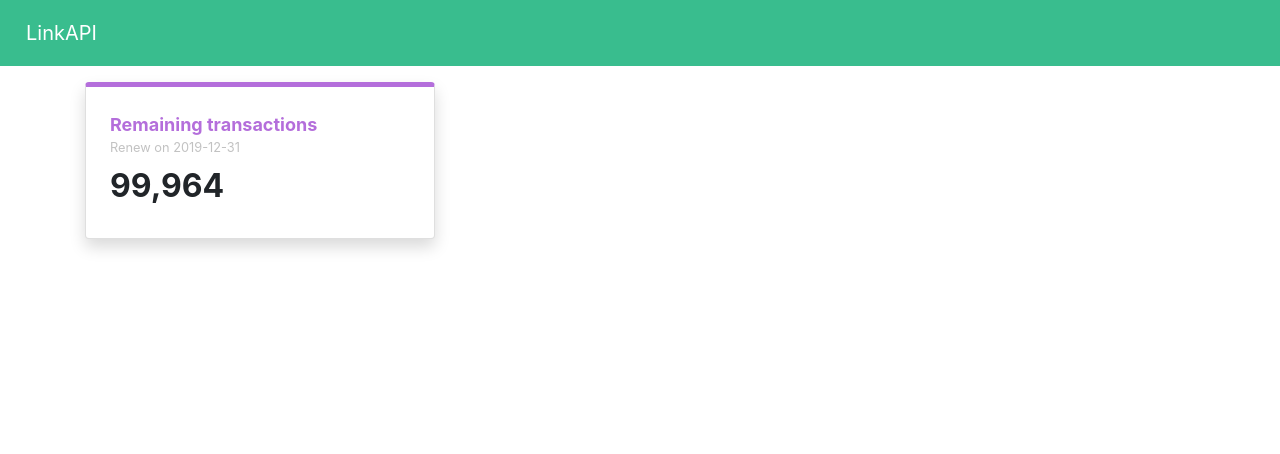
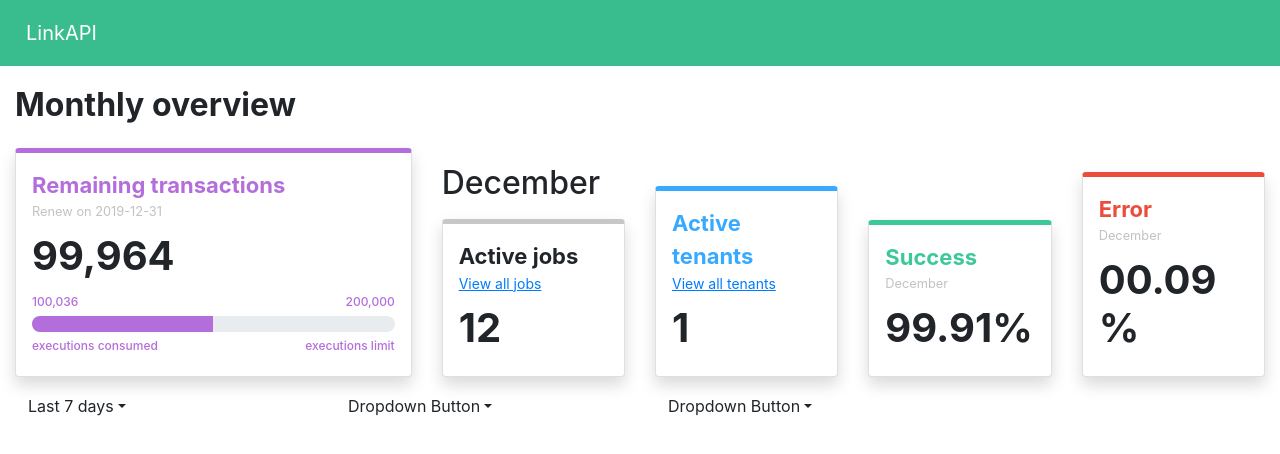
Before and after one commit to tierryray/linkapi, a React (Create React App) app: page / in a window 1280 px wide. Shown: the top 454 px of the page. Built offline with nearby package versions, Linux system fonts and the light colour scheme.

Commit message:
Monthly Overview Cards Done

```diff
--- a/package.json
+++ b/package.json
@@ -7,6 +7,7 @@
     "@testing-library/react": "^9.3.2",
     "@testing-library/user-event": "^7.1.2",
     "bootstrap": "^4.4.1",
+    "prop-types": "^15.7.2",
     "react": "^16.12.0",
     "react-bootstrap": "^1.0.0-beta.16",
     "react-dom": "^16.12.0",
--- a/src/App.js
+++ b/src/App.js
@@ -1,6 +1,8 @@
 import React from 'react';
-import { Container, Navbar, Card, Row, Col } from 'react-bootstrap';
+import { Container, Navbar } from 'react-bootstrap';
 import styled from 'styled-components';
+
+import MonthCards from './components/MonthCards';
 
 const StyledNavbar = styled(Navbar)`
   background-color: #39bd8e;
@@ -8,25 +10,6 @@ const StyledNavbar = styled(Navbar)`
 
 const Logo = styled.span`
   padding: 5px 10px;
-`;
-
-const StyledCard = styled(Card)`
-  border-top: 5px solid #b46edb;
-
-  span {
-    font-size: 18px;
-    font-weight: bold;
-    color: #b46edb;
-  }
-
-  small {
-    color: #c2c2c2;
-  }
-
-  h2 {
-    font-weight: bold;
-    margin-top: 10px;
-  }
 `;
 
 function App() {
@@ -38,20 +21,11 @@ function App() {
         </Navbar.Brand>
       </StyledNavbar>
 
-      <Container>
-        <Row>
-          <Col lg={4}>
-            <StyledCard className="shadow p-4 mt-3 bg-white rounded">
-              <span>Remaining transactions</span>
-              <small>Renew on 2019-12-31</small>
-              <h2>99,964</h2>
-
-              {/* <ContainerBar>
-                <Bar />
-              </ContainerBar> */}
-            </StyledCard>
-          </Col>
-        </Row>
+      <Container fluid>
+        <h2 style={{ fontWeight: 'bold', marginTop: '20px' }}>
+          Monthly overview
+        </h2>
+        <MonthCards />
       </Container>
     </>
   );
--- /dev/null
+++ b/src/components/Card/index.js
@@ -0,0 +1,29 @@
+import React from 'react';
+import PropTypes from 'prop-types';
+import { Card } from 'react-bootstrap';
+import styled from 'styled-components';
+
+const BordererCard = styled(Card)`
+  border-top: 5px solid ${props => props.color};
+`;
+
+const StyledCard = props => {
+  const { color, children } = props;
+
+  return (
+    <BordererCard color={color} className="shadow p-3 mt-3 bg-white rounded">
+      {children}
+    </BordererCard>
+  );
+};
+
+StyledCard.propTypes = {
+  color: PropTypes.string,
+  children: PropTypes.node.isRequired,
+};
+
+StyledCard.defaultProps = {
+  color: '#c7c7c7',
+};
+
+export default StyledCard;
--- /dev/null
+++ b/src/components/MonthCards/index.js
@@ -0,0 +1,128 @@
+/* eslint-disable jsx-a11y/anchor-is-valid */
+import React from 'react';
+import { Col } from 'react-bootstrap';
+import StyledCard from '../Card';
+
+import {
+  Title,
+  Link,
+  Smaller,
+  MainContent,
+  Numbers,
+  StyledProgressBar,
+  StyledRow,
+  DropdownRow,
+  StyledDropdown,
+} from './styles';
+
+const MonthCards = () => (
+  <>
+    <StyledRow>
+      <Col lg={4}>
+        <StyledCard color="#b46edb">
+          <Title color="#b46edb">Remaining transactions</Title>
+          <Smaller>Renew on 2019-12-31</Smaller>
+          <MainContent>99,964</MainContent>
+          <Numbers>
+            <span>100,036</span>
+            <span>200,000</span>
+          </Numbers>
+          <StyledProgressBar now={100.036} max={200.0} />
+          <Numbers>
+            <span>executions consumed</span>
+            <span>executions limit</span>
+          </Numbers>
+        </StyledCard>
+      </Col>
+
+      <Col lg={2}>
+        <h2>December</h2>
+        <StyledCard>
+          <Title>Active jobs</Title>
+          <Link href="#">View all jobs</Link>
+          <MainContent>12</MainContent>
+        </StyledCard>
+      </Col>
+
+      <Col lg={2}>
+        <StyledCard color="#37AAFF">
+          <Title color="#37AAFF">Active tenants</Title>
+          <Link href="#">View all tenants</Link>
+          <MainContent>1</MainContent>
+        </StyledCard>
+      </Col>
+
+      <Col lg={2}>
+        <StyledCard color="#3DC997">
+          <Title color="#3DC997">Success</Title>
+          <Smaller>December</Smaller>
+          <MainContent>99.91%</MainContent>
+        </StyledCard>
+      </Col>
+
+      <Col lg={2}>
+        <StyledCard color="#EC4C3B">
+          <Title color="#EC4C3B">Error</Title>
+          <Smaller>December</Smaller>
+          <MainContent>00.09%</MainContent>
+        </StyledCard>
+      </Col>
+    </StyledRow>
+
+    <DropdownRow style={{ marginTop: '10px' }}>
+      <Col lg={3}>
+        <StyledDropdown>
+          <StyledDropdown.Toggle variant="" id="dropdown-basic">
+            Last 7 days
+          </StyledDropdown.Toggle>
+
+          <StyledDropdown.Menu>
+            <StyledDropdown.Item href="#/action-1">Action</StyledDropdown.Item>
+            <StyledDropdown.Item href="#/action-2">
+              Another action
+            </StyledDropdown.Item>
+            <StyledDropdown.Item href="#/action-3">
+              Something else
+            </StyledDropdown.Item>
+          </StyledDropdown.Menu>
+        </StyledDropdown>
+      </Col>
+      <Col lg={3}>
+        <StyledDropdown>
+          <StyledDropdown.Toggle variant="" id="dropdown-basic">
+            Dropdown Button
+          </StyledDropdown.Toggle>
+
+          <StyledDropdown.Menu>
+            <StyledDropdown.Item href="#/action-1">Action</StyledDropdown.Item>
+            <StyledDropdown.Item href="#/action-2">
+              Another action
+            </StyledDropdown.Item>
+            <StyledDropdown.Item href="#/action-3">
+              Something else
+            </StyledDropdown.Item>
+          </StyledDropdown.Menu>
+        </StyledDropdown>
+      </Col>
+      <Col lg={3}>
+        <StyledDropdown>
+          <StyledDropdown.Toggle variant="" id="dropdown-basic">
+            Dropdown Button
+          </StyledDropdown.Toggle>
+
+          <StyledDropdown.Menu>
+            <StyledDropdown.Item href="#/action-1">Action</StyledDropdown.Item>
+            <StyledDropdown.Item href="#/action-2">
+              Another action
+            </StyledDropdown.Item>
+            <StyledDropdown.Item href="#/action-3">
+              Something else
+            </StyledDropdown.Item>
+          </StyledDropdown.Menu>
+        </StyledDropdown>
+      </Col>
+    </DropdownRow>
+  </>
+);
+
+export default MonthCards;
--- /dev/null
+++ b/src/components/MonthCards/styles.js
@@ -0,0 +1,58 @@
+import styled from 'styled-components';
+
+import { ProgressBar, Row, Dropdown } from 'react-bootstrap';
+
+export const Title = styled.span`
+  font-size: 22px;
+  font-weight: bold;
+  color: ${props => props.color};
+`;
+
+export const Link = styled.a`
+  text-decoration: underline;
+  font-size: 14px;
+`;
+
+export const Smaller = styled.small`
+  color: #c2c2c2;
+`;
+
+export const MainContent = styled.h1`
+  font-weight: bold;
+  margin-top: 10px;
+`;
+
+export const Numbers = styled.div`
+  display: flex;
+  justify-content: space-between;
+  margin: 5px 0;
+
+  span {
+    color: #b46edb;
+    font-size: 12px;
+    font-weight: 500;
+  }
+`;
+
+export const StyledProgressBar = styled(ProgressBar)`
+  border-radius: 1rem;
+  .progress-bar {
+    background-color: #b46edb;
+  }
+`;
+
+export const StyledRow = styled(Row)`
+  display: flex;
+  justify-content: center;
+  align-items: flex-end;
+`;
+
+export const DropdownRow = styled(Row)`
+  display: flex;
+  justify-content: flex-start;
+`;
+
+export const StyledDropdown = styled(Dropdown)`
+  .dropdown-toggle::after {
+  }
+`;
```
